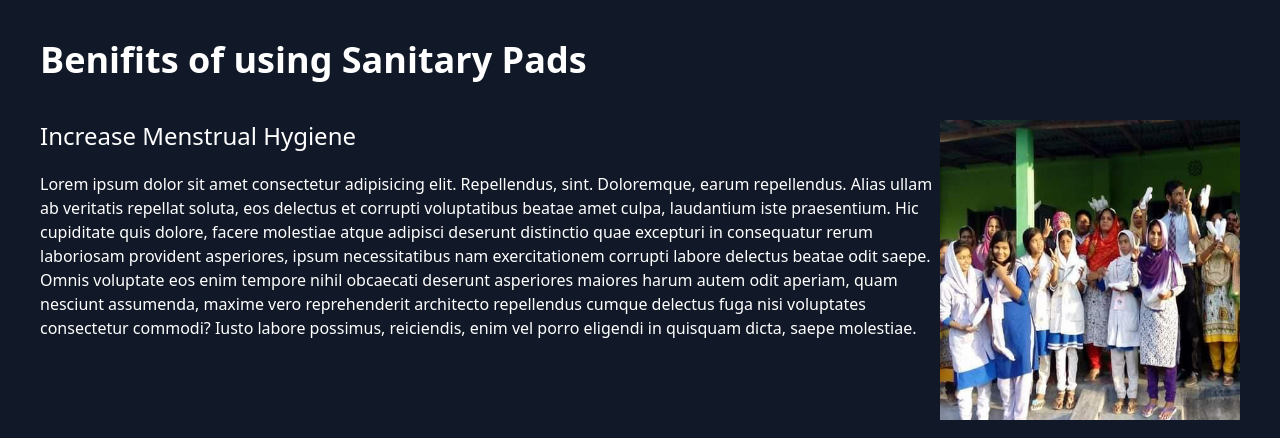
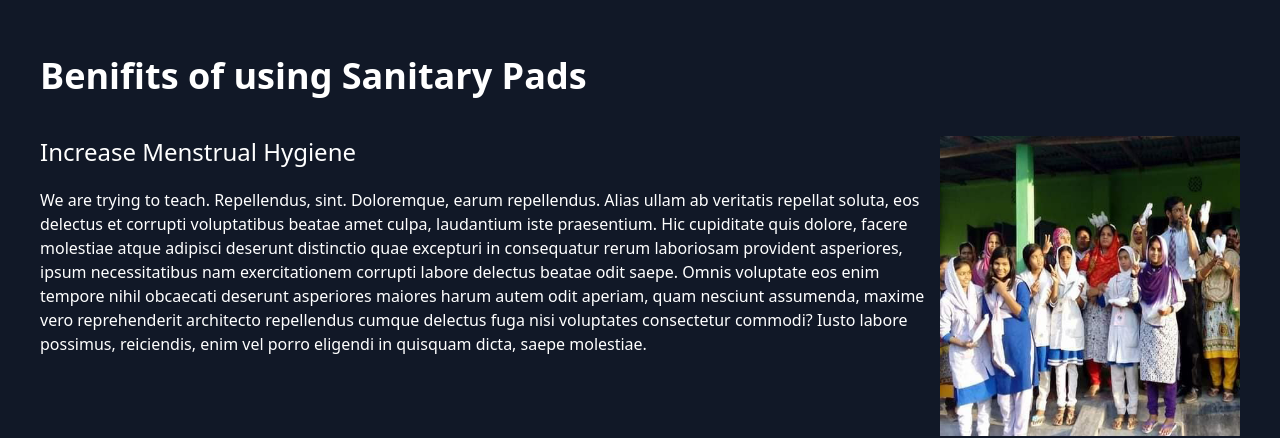
Before and after one commit to AbidAlWassie/Safe-Group-Website, a website: page index.html in a window 1280 px wide. Shown: the part 800-1238 px from the top of the page. Drawn offline with nearby package versions, Linux system fonts and the light colour scheme.

Commit message:
updated project

```diff
--- a/index.html
+++ b/index.html
@@ -128,7 +128,7 @@
   <section id="s1" class="hero m-10 mb-20">
 
     <div class="container flex justify-between items-center mx-auto">
-      <h1 class="text-4xl font-bold">Benifits of using Sanitary Pads</h1>
+      <h1 class="text-4xl font-bold pt-4">Benifits of using Sanitary Pads</h1>
     </div>
 
 
@@ -140,7 +140,7 @@
         <div class="side-text flex-col">
           <p class="text-2xl mb-5">Increase Menstrual Hygiene</p>
 
-          <p class="mb-5">Lorem ipsum dolor sit amet consectetur adipisicing elit. Repellendus, sint. Doloremque, earum repellendus. Alias ullam ab veritatis repellat soluta, eos delectus et corrupti voluptatibus beatae amet culpa, laudantium iste praesentium. Hic cupiditate quis dolore, facere molestiae atque adipisci deserunt distinctio quae excepturi in consequatur rerum laboriosam provident asperiores, ipsum necessitatibus nam exercitationem corrupti labore delectus beatae odit saepe. Omnis voluptate eos enim tempore nihil obcaecati deserunt asperiores maiores harum autem odit aperiam, quam nesciunt assumenda, maxime vero reprehenderit architecto repellendus cumque delectus fuga nisi voluptates consectetur commodi? Iusto labore possimus, reiciendis, enim vel porro eligendi in quisquam dicta, saepe molestiae.</p>
+          <p class="mb-5">We are trying to teach. Repellendus, sint. Doloremque, earum repellendus. Alias ullam ab veritatis repellat soluta, eos delectus et corrupti voluptatibus beatae amet culpa, laudantium iste praesentium. Hic cupiditate quis dolore, facere molestiae atque adipisci deserunt distinctio quae excepturi in consequatur rerum laboriosam provident asperiores, ipsum necessitatibus nam exercitationem corrupti labore delectus beatae odit saepe. Omnis voluptate eos enim tempore nihil obcaecati deserunt asperiores maiores harum autem odit aperiam, quam nesciunt assumenda, maxime vero reprehenderit architecto repellendus cumque delectus fuga nisi voluptates consectetur commodi? Iusto labore possimus, reiciendis, enim vel porro eligendi in quisquam dicta, saepe molestiae.</p>
         </div>
 
         <img class="side-img" src="img/asad_school.jpg" alt="">
```
Also changed, not shown: package.json (+4 -4 lines), README.md, build/styles.css.
